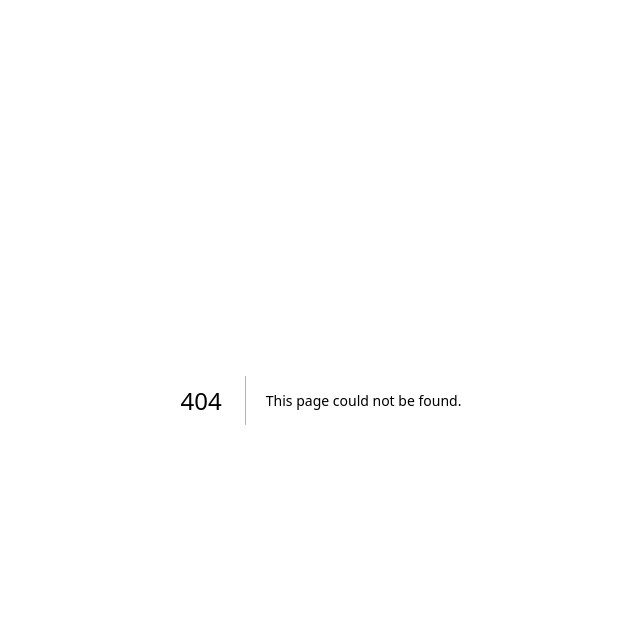
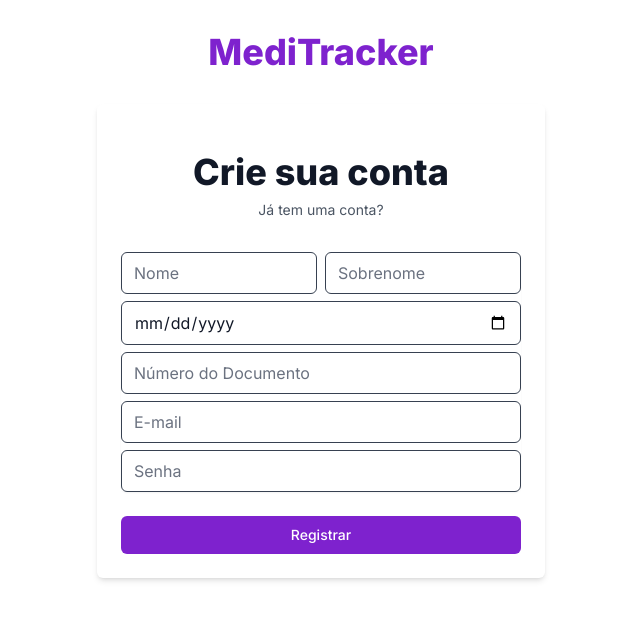
Before and after one commit to douglasjsantos/Medi-Tracker, a Next.js app: page /registro in a window 1280 px wide. Before the commit this address had no page. Shown: the top 620 px of the page, without its empty margins (319-959 px from the left). Built offline with nearby package versions, Linux system fonts and the light colour scheme.

Commit message:
commit inicial

```diff
--- a/src/app/globals.css
+++ b/src/app/globals.css
@@ -1,27 +1,14 @@
+/* styles/globals.css */
+
 @tailwind base;
 @tailwind components;
 @tailwind utilities;
 
 :root {
-  --foreground-rgb: 0, 0, 0;
-  --background-start-rgb: 214, 219, 220;
-  --background-end-rgb: 255, 255, 255;
-}
-
-@media (prefers-color-scheme: dark) {
-  :root {
-    --foreground-rgb: 255, 255, 255;
-    --background-start-rgb: 0, 0, 0;
-    --background-end-rgb: 0, 0, 0;
-  }
+  --background-color: #ffffff; /* Substitua pela cor desejada */
 }
 
 body {
-  color: rgb(var(--foreground-rgb));
-  background: linear-gradient(
-      to bottom,
-      transparent,
-      rgb(var(--background-end-rgb))
-    )
-    rgb(var(--background-start-rgb));
+  color: rgb(0, 0, 0); /* Cor do texto */
+  background-color: var(--background-color); /* Cor de fundo principal */
 }
--- a/src/app/page.js
+++ b/src/app/page.js
@@ -1,113 +1,58 @@
-import Image from 'next/image'
+import Image from "next/image";
+import Link from "next/link";
 
 export default function Home() {
   return (
-    <main className="flex min-h-screen flex-col items-center justify-between p-24">
-      <div className="z-10 max-w-5xl w-full items-center justify-between font-mono text-sm lg:flex">
-        <p className="fixed left-0 top-0 flex w-full justify-center border-b border-gray-300 bg-gradient-to-b from-zinc-200 pb-6 pt-8 backdrop-blur-2xl dark:border-neutral-800 dark:bg-zinc-800/30 dark:from-inherit lg:static lg:w-auto  lg:rounded-xl lg:border lg:bg-gray-200 lg:p-4 lg:dark:bg-zinc-800/30">
-          Get started by editing&nbsp;
-          <code className="font-mono font-bold">src/app/page.js</code>
-        </p>
-        <div className="fixed bottom-0 left-0 flex h-48 w-full items-end justify-center bg-gradient-to-t from-white via-white dark:from-black dark:via-black lg:static lg:h-auto lg:w-auto lg:bg-none">
-          <a
-            className="pointer-events-none flex place-items-center gap-2 p-8 lg:pointer-events-auto lg:p-0"
-            href="https://vercel.com?utm_source=create-next-app&utm_medium=appdir-template&utm_campaign=create-next-app"
-            target="_blank"
-            rel="noopener noreferrer"
-          >
-            By{' '}
-            <Image
-              src="/vercel.svg"
-              alt="Vercel Logo"
-              className="dark:invert"
-              width={100}
-              height={24}
-              priority
-            />
-          </a>
+    <div className="min-h-full flex flex-col items-center justify-center mt-8 px-4 sm:px-6 lg:px-8">
+      <div className="mb-8">
+        <h1 className="text-4xl font-extrabold text-purple-700">MediTracker</h1>
+      </div>
+      <div className="max-w-md w-full space-y-8">
+        <div>
+          <h2 className="mt-6 text-4xl font-extrabold text-gray-900">
+            Faça login na sua conta
+          </h2>
+          <p className="mt-2 text-center text-sm text-gray-600">
+            Ou
+            <a
+              href="#"
+              className="font-medium text-purple-700 hover:text-purple-800 px-2"
+            >
+              Registre-se
+            </a>
+          </p>
         </div>
+
+        <form className="mt-8 space-y-6">
+          <div className="rounded-md shadow-sm -space-y-px">
+            <div>
+              <input
+                type="email"
+                autoComplete="none"
+                required
+                className="appearance-none rounded-md relative block w-full px-3 py-2 border border-gray-700 placeholder-gray-500 text-gray-900 focus:outline-none focus:ring-2 focus:ring-purple-700 focus:border-transparent"
+                placeholder="E-mail"
+              />
+            </div>
+
+            <div>
+              <input
+                type="password"
+                autoComplete="none"
+                required
+                className="appearance-none rounded-md relative block w-full px-3 py-2 border border-gray-700 placeholder-gray-500 text-gray-900 focus:outline-none focus:ring-2 focus:ring-purple-700 focus:border-transparent mt-2"
+                placeholder="Senha"
+              />
+            </div>
+          </div>
+
+          <div>
+            <button className="group-relative w-full flex justify-center py-2 px-4 border border-transparent text-sm font-medium rounded-md text-white bg-purple-700 hover:bg-purple-800">
+              Login
+            </button>
+          </div>
+        </form>
       </div>
-
-      <div className="relative flex place-items-center before:absolute before:h-[300px] before:w-[480px] before:-translate-x-1/2 before:rounded-full before:bg-gradient-radial before:from-white before:to-transparent before:blur-2xl before:content-[''] after:absolute after:-z-20 after:h-[180px] after:w-[240px] after:translate-x-1/3 after:bg-gradient-conic after:from-sky-200 after:via-blue-200 after:blur-2xl after:content-[''] before:dark:bg-gradient-to-br before:dark:from-transparent before:dark:to-blue-700 before:dark:opacity-10 after:dark:from-sky-900 after:dark:via-[#0141ff] after:dark:opacity-40 before:lg:h-[360px] z-[-1]">
-        <Image
-          className="relative dark:drop-shadow-[0_0_0.3rem_#ffffff70] dark:invert"
-          src="/next.svg"
-          alt="Next.js Logo"
-          width={180}
-          height={37}
-          priority
-        />
-      </div>
-
-      <div className="mb-32 grid text-center lg:max-w-5xl lg:w-full lg:mb-0 lg:grid-cols-4 lg:text-left">
-        <a
-          href="https://nextjs.org/docs?utm_source=create-next-app&utm_medium=appdir-template&utm_campaign=create-next-app"
-          className="group rounded-lg border border-transparent px-5 py-4 transition-colors hover:border-gray-300 hover:bg-gray-100 hover:dark:border-neutral-700 hover:dark:bg-neutral-800/30"
-          target="_blank"
-          rel="noopener noreferrer"
-        >
-          <h2 className={`mb-3 text-2xl font-semibold`}>
-            Docs{' '}
-            <span className="inline-block transition-transform group-hover:translate-x-1 motion-reduce:transform-none">
-              -&gt;
-            </span>
-          </h2>
-          <p className={`m-0 max-w-[30ch] text-sm opacity-50`}>
-            Find in-depth information about Next.js features and API.
-          </p>
-        </a>
-
-        <a
-          href="https://nextjs.org/learn?utm_source=create-next-app&utm_medium=appdir-template-tw&utm_campaign=create-next-app"
-          className="group rounded-lg border border-transparent px-5 py-4 transition-colors hover:border-gray-300 hover:bg-gray-100 hover:dark:border-neutral-700 hover:dark:bg-neutral-800 hover:dark:bg-opacity-30"
-          target="_blank"
-          rel="noopener noreferrer"
-        >
-          <h2 className={`mb-3 text-2xl font-semibold`}>
-            Learn{' '}
-            <span className="inline-block transition-transform group-hover:translate-x-1 motion-reduce:transform-none">
-              -&gt;
-            </span>
-          </h2>
-          <p className={`m-0 max-w-[30ch] text-sm opacity-50`}>
-            Learn about Next.js in an interactive course with&nbsp;quizzes!
-          </p>
-        </a>
-
-        <a
-          href="https://vercel.com/templates?framework=next.js&utm_source=create-next-app&utm_medium=appdir-template&utm_campaign=create-next-app"
-          className="group rounded-lg border border-transparent px-5 py-4 transition-colors hover:border-gray-300 hover:bg-gray-100 hover:dark:border-neutral-700 hover:dark:bg-neutral-800/30"
-          target="_blank"
-          rel="noopener noreferrer"
-        >
-          <h2 className={`mb-3 text-2xl font-semibold`}>
-            Templates{' '}
-            <span className="inline-block transition-transform group-hover:translate-x-1 motion-reduce:transform-none">
-              -&gt;
-            </span>
-          </h2>
-          <p className={`m-0 max-w-[30ch] text-sm opacity-50`}>
-            Explore starter templates for Next.js.
-          </p>
-        </a>
-
-        <a
-          href="https://vercel.com/new?utm_source=create-next-app&utm_medium=appdir-template&utm_campaign=create-next-app"
-          className="group rounded-lg border border-transparent px-5 py-4 transition-colors hover:border-gray-300 hover:bg-gray-100 hover:dark:border-neutral-700 hover:dark:bg-neutral-800/30"
-          target="_blank"
-          rel="noopener noreferrer"
-        >
-          <h2 className={`mb-3 text-2xl font-semibold`}>
-            Deploy{' '}
-            <span className="inline-block transition-transform group-hover:translate-x-1 motion-reduce:transform-none">
-              -&gt;
-            </span>
-          </h2>
-          <p className={`m-0 max-w-[30ch] text-sm opacity-50`}>
-            Instantly deploy your Next.js site to a shareable URL with Vercel.
-          </p>
-        </a>
-      </div>
-    </main>
-  )
+    </div>
+  );
 }
--- /dev/null
+++ b/src/app/registro/page.js
@@ -0,0 +1,95 @@
+import Image from "next/image";
+import Link from "next/link";
+
+export default function Registro() {
+  return (
+    <div className="min-h-full flex flex-col items-center justify-center mt-8 px-4 sm:px-6 lg:px-8">
+      <div className="mb-8">
+        <h1 className="text-4xl font-extrabold text-purple-700">MediTracker</h1>
+      </div>
+      <div className="max-w-md w-full p-6 rounded-md shadow-md bg-white space-y-8">
+        <div className="text-center">
+          <h2 className="mt-6 text-4xl font-extrabold text-gray-900">
+            Crie sua conta
+          </h2>
+          <p className="mt-2 text-center text-sm text-gray-600">
+            Já tem uma conta?
+            <Link href="/registro"></Link>
+          </p>
+        </div>
+
+        {/* Formulário de Registro */}
+        <form className="mt-8 space-y-6">
+          <div className="rounded-md shadow-sm -space-y-px">
+            <div className="grid grid-cols-2 gap-2">
+              <div>
+                <input
+                  type="text"
+                  autoComplete="none"
+                  required
+                  className="appearance-none rounded-md relative block w-full px-3 py-2 border border-gray-700 placeholder-gray-500 text-gray-900 focus:outline-none focus:ring-2 focus:ring-purple-700 focus:border-transparent"
+                  placeholder="Nome"
+                />
+              </div>
+              <div>
+                <input
+                  type="text"
+                  autoComplete="none"
+                  required
+                  className="appearance-none rounded-md relative block w-full px-3 py-2 border border-gray-700 placeholder-gray-500 text-gray-900 focus:outline-none focus:ring-2 focus:ring-purple-700 focus:border-transparent"
+                  placeholder="Sobrenome"
+                />
+              </div>
+            </div>
+
+            <div>
+              <input
+                type="date"
+                autoComplete="none"
+                required
+                className="appearance-none rounded-md relative block w-full px-3 py-2 border border-gray-700 placeholder-gray-500 text-gray-900 focus:outline-none focus:ring-2 focus:ring-purple-700 focus:border-transparent mt-2"
+                placeholder="Data de Nascimento"
+              />
+            </div>
+
+            <div>
+              <input
+                type="text"
+                autoComplete="none"
+                required
+                className="appearance-none rounded-md relative block w-full px-3 py-2 border border-gray-700 placeholder-gray-500 text-gray-900 focus:outline-none focus:ring-2 focus:ring-purple-700 focus:border-transparent mt-2"
+                placeholder="Número do Documento"
+              />
+            </div>
+
+            <div>
+              <input
+                type="email"
+                autoComplete="none"
+                required
+                className="appearance-none rounded-md relative block w-full px-3 py-2 border border-gray-700 placeholder-gray-500 text-gray-900 focus:outline-none focus:ring-2 focus:ring-purple-700 focus:border-transparent mt-2"
+                placeholder="E-mail"
+              />
+            </div>
+
+            <div>
+              <input
+                type="password"
+                autoComplete="none"
+                required
+                className="appearance-none rounded-md relative block w-full px-3 py-2 border border-gray-700 placeholder-gray-500 text-gray-900 focus:outline-none focus:ring-2 focus:ring-purple-700 focus:border-transparent mt-2"
+                placeholder="Senha"
+              />
+            </div>
+          </div>
+
+          <div>
+            <button className="group-relative w-full flex justify-center py-2 px-4 border border-transparent text-sm font-medium rounded-md text-white bg-purple-700 hover:bg-purple-800">
+              Registrar
+            </button>
+          </div>
+        </form>
+      </div>
+    </div>
+  );
+}
```
